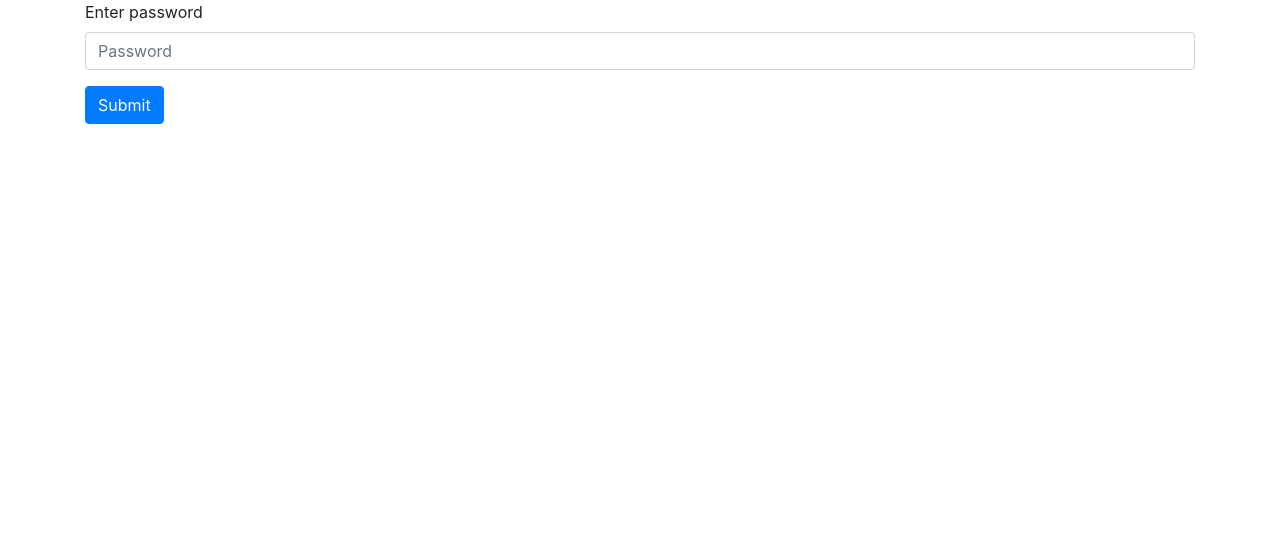
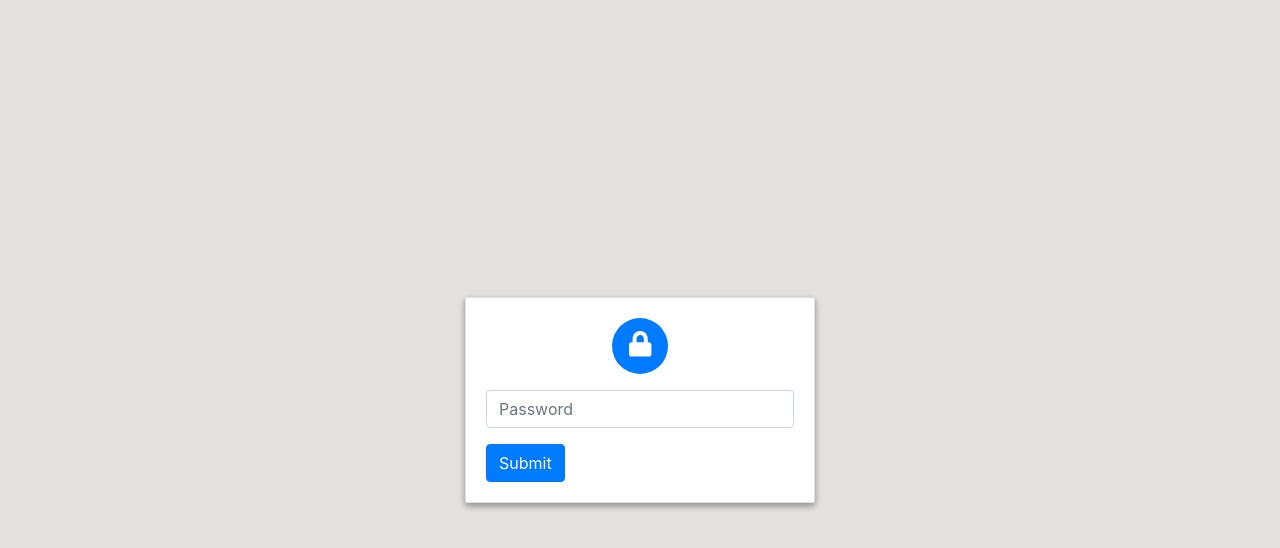
Before and after one commit to loic-martinez-freelance/home-wake-on-lan, a React app in the folder client/: page / in a window 1280 px wide. Shown: the top 548 px of the page. Built offline with nearby package versions, Linux system fonts and the light colour scheme.

Commit message:
Global style

```diff
--- a/client/package.json
+++ b/client/package.json
@@ -4,6 +4,9 @@
   "private": true,
   "dependencies": {
     "@babel/core": "7.4.3",
+    "@fortawesome/fontawesome-svg-core": "^1.2.18",
+    "@fortawesome/free-solid-svg-icons": "^5.8.2",
+    "@fortawesome/react-fontawesome": "^0.1.4",
     "@svgr/webpack": "4.1.0",
     "@types/jest": "24.0.13",
     "@types/node": "12.0.2",
--- a/client/src/Components/Login/index.tsx
+++ b/client/src/Components/Login/index.tsx
@@ -1,7 +1,9 @@
-import React, { FormEvent, useState, ChangeEvent } from 'react'
+import React, { FormEvent, useState } from 'react'
 import Form from 'react-bootstrap/Form'
 import Button from 'react-bootstrap/Button'
-import { FormControlProps } from 'react-bootstrap'
+import { FormControlProps, Col } from 'react-bootstrap'
+import { Row } from 'react-bootstrap'
+import { FontAwesomeIcon } from '@fortawesome/react-fontawesome'
 
 const Login = () => {
   const [password, setPassword] = useState<string | undefined>('')
@@ -12,8 +14,18 @@ const Login = () => {
   return (
     <>
       <Form onSubmit={(e: FormEvent) => handleSubmit(e)}>
+        <Row className="mb-3 text-center">
+          <Col>
+            <div className="rounded-icon">
+              <FontAwesomeIcon
+                icon={'lock'}
+                size="2x"
+                className="align-middle"
+              />
+            </div>
+          </Col>
+        </Row>
         <Form.Group controlId="formBasicPassword">
-          <Form.Label>Enter password</Form.Label>
           <Form.Control
             type="password"
             placeholder="Password"
--- a/client/src/Main.tsx
+++ b/client/src/Main.tsx
@@ -3,15 +3,23 @@ import 'bootstrap/dist/css/bootstrap.min.css'
 import 'typeface-roboto'
 import Login from './Components/Login'
 import Container from 'react-bootstrap/Container'
-import Row from 'react-bootstrap/Row'
-import Col from 'react-bootstrap/Col'
+import { Card, Col } from 'react-bootstrap'
+import { Row } from 'react-bootstrap'
+import { library } from '@fortawesome/fontawesome-svg-core'
+import { fas } from '@fortawesome/free-solid-svg-icons'
+
+library.add(fas)
 
 const Main = () => {
   return (
-    <Container>
-      <Row>
-        <Col>
-          <Login />
+    <Container className="h-100">
+      <Row className="h-100">
+        <Col xs={{ span: 4, offset: 4 }} className="align-self-center">
+          <Card>
+            <Card.Body>
+              <Login />
+            </Card.Body>
+          </Card>
         </Col>
       </Row>
     </Container>
--- a/client/src/index.css
+++ b/client/src/index.css
@@ -1,13 +1,32 @@
+html,
+body,
+#root {
+  height: 100%;
+}
+
 body {
   margin: 0;
-  font-family: -apple-system, BlinkMacSystemFont, 'Segoe UI', 'Roboto', 'Oxygen',
-    'Ubuntu', 'Cantarell', 'Fira Sans', 'Droid Sans', 'Helvetica Neue',
-    sans-serif;
+  font-family: 'Roboto', 'Helvetica Neue', sans-serif;
   -webkit-font-smoothing: antialiased;
   -moz-osx-font-smoothing: grayscale;
 }
 
-code {
-  font-family: source-code-pro, Menlo, Monaco, Consolas, 'Courier New',
-    monospace;
+#root {
+  background-color: #e2e1e0;
 }
+
+.rounded-icon {
+  display: inline-block;
+  background-color: #007bff;
+  color: #fff;
+  border-radius: 35px;
+  padding: 0.8rem;
+  width: 3.5rem;
+  height: 3.5rem;
+  font-size: 0.8rem;
+}
+
+.card {
+  border-radius: 2px !important;
+  box-shadow: 0 3px 6px rgba(0, 0, 0, 0.16), 0 3px 6px rgba(0, 0, 0, 0.23);
+}
```
Also changed, not shown: 1 other file (tests, documents, lock files or other folders).
